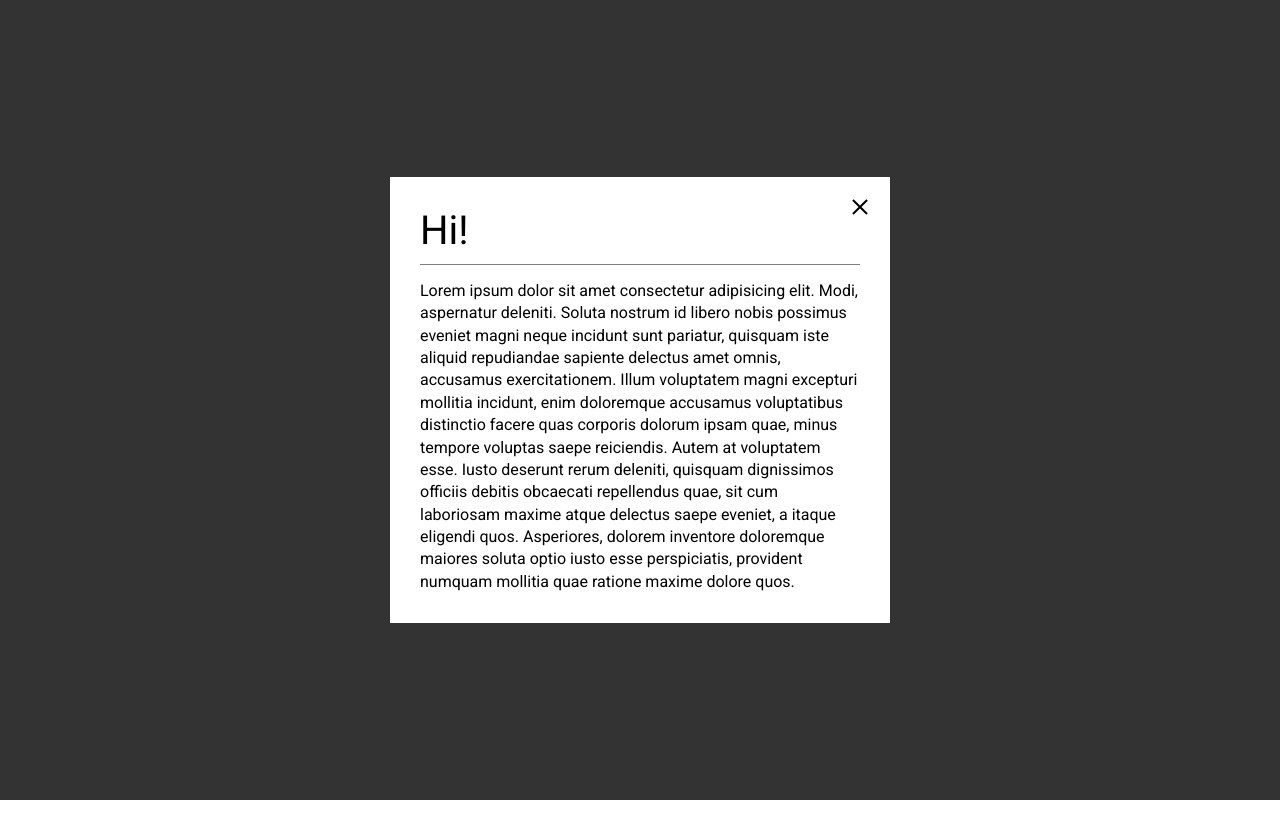
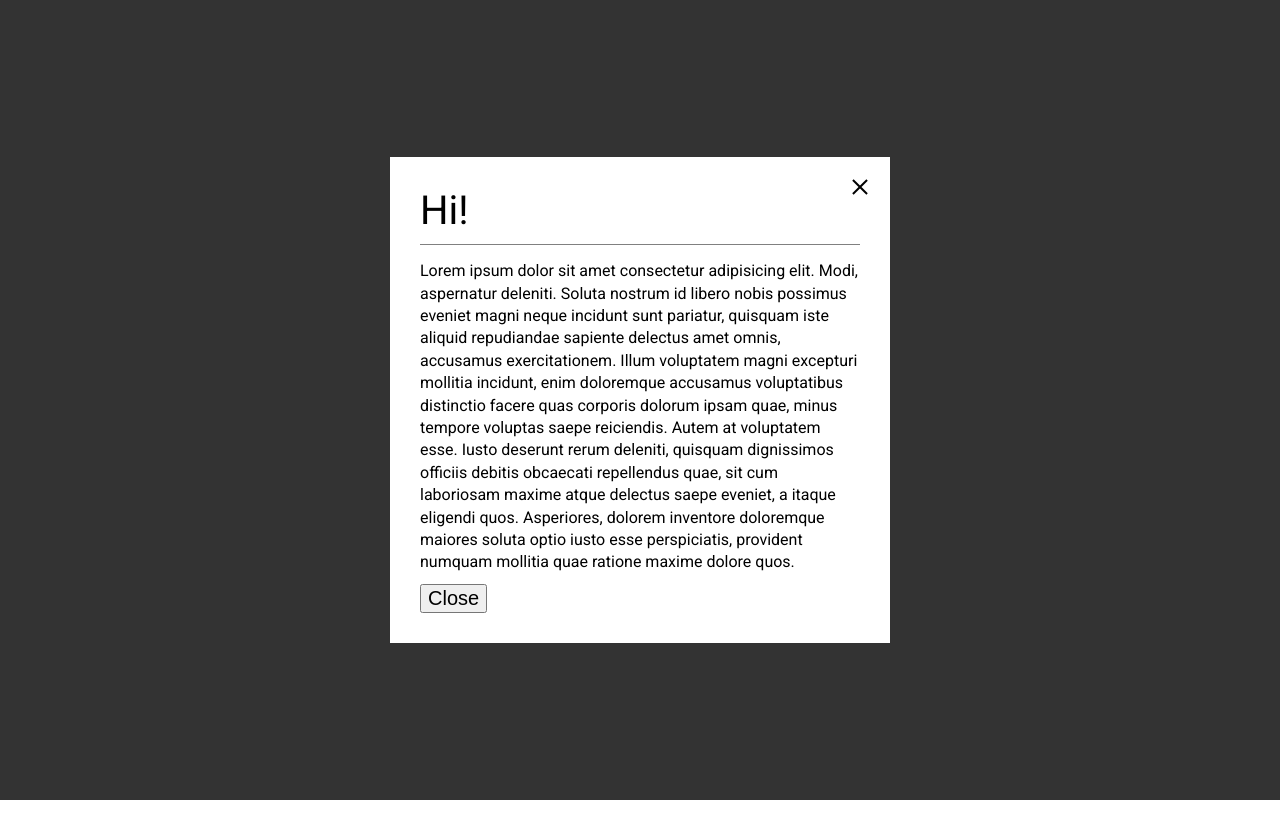
Before and after one commit to NikAndreev/customizable-popup, a plain HTML site: page index.html in a window 1280 px wide. Both pictures are taken after a click on the button "Click me". Drawn offline with Linux system fonts and the light colour scheme.

Commit message:
add multiple close and callback

```diff
--- a/css/popup.css
+++ b/css/popup.css
@@ -1,6 +1,7 @@
 *,*:before,*:after{-moz-box-sizing:border-box;-webkit-box-sizing:border-box;box-sizing:border-box;}
 
 body {
+	margin: 0;
 	font-family: 'Roboto', sans-serif;
 }
 
@@ -66,6 +67,7 @@ body.lock {
 .popup__text {
 	font-size: 16px;
 	line-height: 1.4;
+	margin: 0 0 10px 0;
 }
 
 .popup__close {
@@ -76,8 +78,7 @@ body.lock {
 	width: 40px;
 	height: 40px;
 	background: none;
-	border: 1px solid none;
-	outline: none;
+	border: none;
 	padding: 0;
 }
 
--- a/js/popup.js
+++ b/js/popup.js
@@ -9,7 +9,7 @@ document.addEventListener('DOMContentLoaded', function(){
 		#closeClasses
 
 		constructor(config) {
-			this.#content = config.content
+			this.#content = config.content || ''
 			this.#popupClasses = config.popupClasses || []
 			this.#bodyClasses = config.bodyClasses || []
 			this.#contentClasses = config.contentClasses || []
@@ -18,6 +18,10 @@ document.addEventListener('DOMContentLoaded', function(){
 			this.#create()
 			this.#setHandlers()
 			this.#render()
+
+			if (config.callback && typeof config.callback === 'function') {
+				config.callback()
+			}
 		}
 
 		show() {
@@ -57,7 +61,9 @@ document.addEventListener('DOMContentLoaded', function(){
 		}
 
 		#setCloseBtnClickHandler() {
-			this.#popupEl.querySelector('[data-popup-close]').addEventListener('click', ()=> this.remove())
+			this.#popupEl.querySelectorAll('[data-popup-close]').forEach( btn => {
+				btn.addEventListener('click', ()=> this.remove())
+			})
 		}
 
 		#setDocumentClickHandler() {
@@ -83,7 +89,7 @@ document.addEventListener('DOMContentLoaded', function(){
 								<div class="popup__body ${this.#bodyClasses.join(' ')}">
 									<div class="popup__content ${this.#contentClasses.join(' ')}" data-popup-content>
 										${this.#content}
-										<span class="popup__close ${this.#closeClasses.join(' ')}" data-popup-close></span>
+										<button class="popup__close ${this.#closeClasses.join(' ')}" data-popup-close></button>
 									</div>
 								</div>
 							</div>`
@@ -95,7 +101,8 @@ document.addEventListener('DOMContentLoaded', function(){
 			content: `<div class="popup__title">Hi!</div>
 								<div class="popup__text">
 									Lorem ipsum dolor sit amet consectetur adipisicing elit. Modi, aspernatur deleniti. Soluta nostrum id libero nobis possimus eveniet magni neque incidunt sunt pariatur, quisquam iste aliquid repudiandae sapiente delectus amet omnis, accusamus exercitationem. Illum voluptatem magni excepturi mollitia incidunt, enim doloremque accusamus voluptatibus distinctio facere quas corporis dolorum ipsam quae, minus tempore voluptas saepe reiciendis. Autem at voluptatem esse. Iusto deserunt rerum deleniti, quisquam dignissimos officiis debitis obcaecati repellendus quae, sit cum laboriosam maxime atque delectus saepe eveniet, a itaque eligendi quos. Asperiores, dolorem inventore doloremque maiores soluta optio iusto esse perspiciatis, provident numquam mollitia quae ratione maxime dolore quos.
-								</div>`
+								</div>
+								<button data-popup-close>Close</button>`
 		}).show()
 	})
 
```
